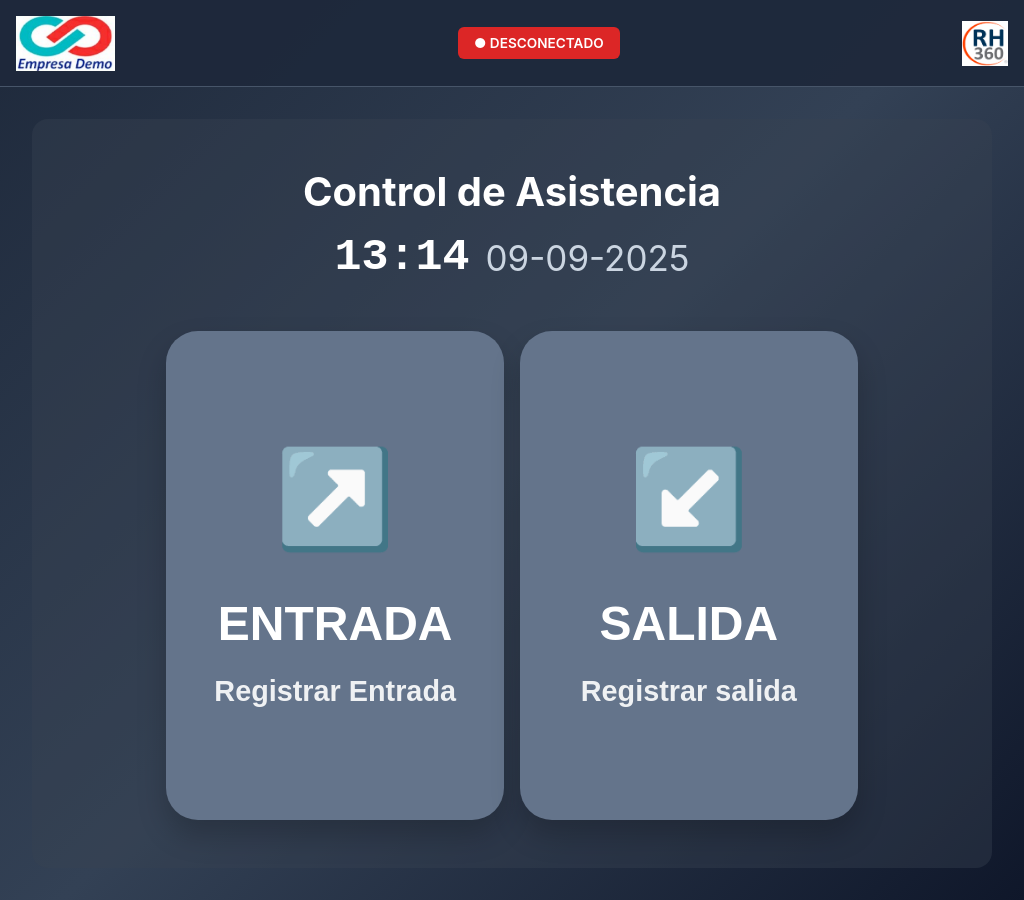
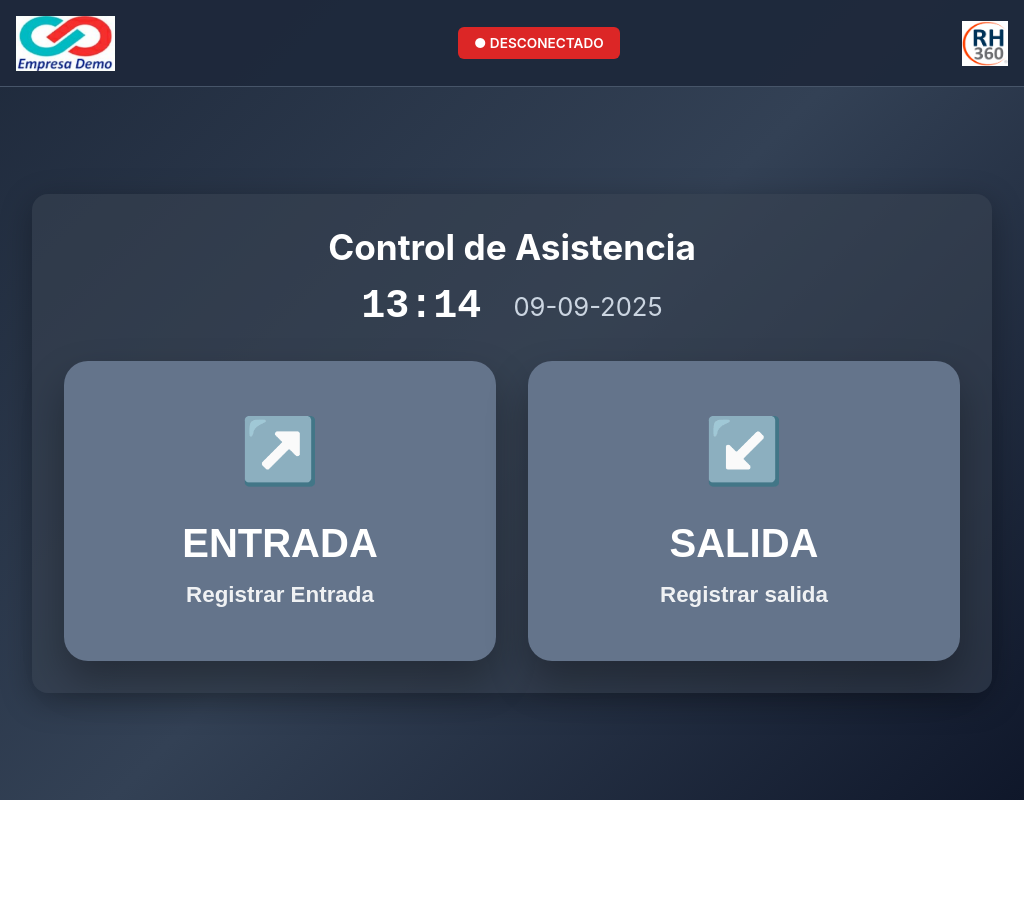
Before and after one commit to fabian123z3/desarrollobackyfrontweb, a React (Vite) app in the folder rh360-frontend-appweb/: page / in a window 1024 px wide. After the commit the page ends 800 px from the top, so only its background shows below. Built offline with nearby package versions, Linux system fonts and the light colour scheme; no server answers.

Commit message:
Fix header layout distribution

```diff
--- a/rh360-frontend-appweb/src/index.css
+++ b/rh360-frontend-appweb/src/index.css
@@ -54,7 +54,6 @@ body {
   color: white;
   border-bottom: 1px solid #475569;
   padding: 0.5rem 0;
-  flex-shrink: 0; /* No se comprime */
 }
 
 .header-container {
@@ -150,7 +149,6 @@ body {
 .main-container {
   display: flex;
   flex: 1;
-  height: calc(100vh - 60px); /* Descontar altura del header */
 }
 
 /* Área principal */
@@ -165,13 +163,11 @@ body {
 .content-container {
   width: 100%;
   max-width: 64rem;
-  height: 100%;
 }
 
 /* Vista principal */
 .main-view {
   text-align: center;
-  height: 100%;
 }
 
 .main-card {
@@ -179,15 +175,10 @@ body {
   border-radius: 1rem;
   padding: 3rem;
   margin-bottom: 2rem;
-  height: 100%;
-  display: flex;
-  flex-direction: column;
-  justify-content: center;
 }
 
 .main-header {
   margin-bottom: 3rem;
-  flex-shrink: 0;
 }
 
 .main-title {
@@ -206,19 +197,18 @@ body {
 .buttons-grid {
   display: grid;
   grid-template-columns: 1fr 1fr;
-  gap: 3rem; /* MÁS GAP */
+  gap: 2rem;
   max-width: 48rem;
   margin: 0 auto;
-  flex: 1;
 }
 
 .main-button {
  font-weight: bold;
-  padding: 6rem 3rem; /* PADDING GIGANTE */
-  border-radius: 2rem; /* MÁS REDONDEADO */
+ padding: 8rem 4rem;
+ border-radius: 3rem;
  transition: all 0.2s;
-  box-shadow: 0 15px 30px rgba(0, 0, 0, 0.2); /* SOMBRA MÁS GRANDE */
-  min-height: 24rem; /* ALTURA GIGANTE */
+ box-shadow: 0 20px 40px rgba(0, 0, 0, 0.3);
+ min-height: 30rem;
  border: none;
  cursor: pointer;
  color: white;
@@ -229,8 +219,8 @@ body {
 }
 
 .main-button:hover {
-  transform: translateY(-4px);
-  box-shadow: 0 25px 40px rgba(0, 0, 0, 0.2);
+  transform: translateY(-2px);
+  box-shadow: 0 20px 25px -5px rgba(0, 0, 0, 0.1);
 }
 
 .main-button:disabled {
@@ -256,38 +246,35 @@ body {
 }
 
 .button-icon {
-  font-size: 6rem; /* ÍCONOS GIGANTES */
-  margin-bottom: 2.5rem;
+ font-size: 12rem;
+ margin-bottom: 4rem;
  display: block;
 }
 
 .button-title {
-  font-size: 3rem; /* TÍTULOS GIGANTES */
+ font-size: 6rem;
  font-weight: bold;
-  margin-bottom: 1.5rem;
+ margin-bottom: 3rem;
 }
 
 .button-desc {
-  font-size: 1.8rem; /* DESCRIPCIÓN GRANDE */
+ font-size: 3rem;
  opacity: 0.9;
 }
 
-/* Vista de cámara - MEJORADA PARA MÓVILES */
+/* Vista de cámara */
 .camera-view {
   background-color: rgba(55, 65, 81, 0.4);
   border-radius: 1rem;
-  padding: 1rem;
+  padding: 2rem;
   flex: 1;
   display: flex;
   flex-direction: column;
-  height: 100%;
-  max-height: calc(100vh - 60px); /* Descontar header */
 }
 
 .camera-header {
   text-align: center;
   margin-bottom: 1rem;
-  flex-shrink: 0;
 }
 
 .camera-title {
@@ -307,10 +294,10 @@ body {
   background-color: black;
   border-radius: 1rem;
   overflow: hidden;
+  aspect-ratio: 16/9;
   width: 100%;
-  margin: 0 auto 1rem auto;
-  flex: 1; /* Ocupa todo el espacio disponible */
-  min-height: 300px; /* Altura mínima */
+  margin: 0 auto 1.5rem auto;
+  flex: 1;
 }
 
 .camera-video {
@@ -328,8 +315,8 @@ body {
 }
 
 .camera-circle {
-  width: 80%;
-  height: 80%;
+  width: 90%;
+  height: 90%;
   border: 4px solid white;
   border-radius: 50%;
   opacity: 0.8;
@@ -337,65 +324,64 @@ body {
 
 .camera-instructions {
   position: absolute;
-  top: 1rem;
-  left: 1rem;
-  right: 1rem;
+  top: 1.5rem;
+  left: 1.5rem;
+  right: 1.5rem;
 }
 
 .camera-instruction-box {
-  background-color: rgba(0, 0, 0, 0.7);
+  background-color: rgba(0, 0, 0, 0.6);
   color: white;
   text-align: center;
-  padding: 0.75rem 1rem;
+  padding: 0.75rem 1.5rem;
   border-radius: 0.75rem;
 }
 
 .camera-instruction-text {
-  font-size: 1rem;
+  font-size: 1.125rem;
   font-weight: 600;
 }
 
 .camera-timer {
   position: absolute;
-  bottom: 1rem;
-  left: 1rem;
-  right: 1rem;
+  bottom: 1.5rem;
+  left: 1.5rem;
+  right: 1.5rem;
 }
 
 .camera-timer-box {
-  background-color: rgba(0, 0, 0, 0.7);
+  background-color: rgba(0, 0, 0, 0.6);
   color: white;
   text-align: center;
-  padding: 0.75rem 1rem;
+  padding: 0.75rem 1.5rem;
   border-radius: 0.75rem;
 }
 
 .camera-timer-text {
-  font-size: 0.9rem;
+  font-size: 1rem;
 }
 
-/* Botones de control - MEJORADOS PARA MÓVILES */
+/* Botones de control */
 .control-buttons {
   display: flex;
-  gap: 1.5rem;
-  flex-shrink: 0;
-  margin-top: 1rem;
+  gap: 2.4rem;
+  max-width: 70rem;
+  margin: 0 auto;
+  font-size: 1.2em;
 }
 
 .control-button {
   border: none;
   font-weight: bold;
-  padding: 2rem 2rem; /* MÁS PADDING POR DEFECTO */
-  border-radius: 1rem; /* MÁS REDONDEADO */
-  font-size: 1.4rem; /* MÁS GRANDE POR DEFECTO */
+  padding: 1.5rem 2rem;
+  border-radius: 0.75rem;
+  font-size: 1.25rem;
   transition: all 0.2s;
   cursor: pointer;
   color: white;
   display: flex;
   align-items: center;
   justify-content: center;
-  min-height: 70px; /* MÁS ALTO POR DEFECTO */
-  font-weight: 800; /* MÁS NEGRITA */
 }
 
 .control-button:disabled {
@@ -404,19 +390,15 @@ body {
 }
 
 .button-capture {
-  flex: 2;
+  flex: 1;
   background-color: #2563eb;
-  box-shadow: 0 6px 20px rgba(37, 99, 235, 0.25); /* SOMBRA PARA DESTACAR */
 }
 
 .button-capture:hover:not(:disabled) {
   background-color: #1d4ed8;
-  transform: translateY(-2px);
-  box-shadow: 0 10px 25px rgba(37, 99, 235, 0.4);
 }
 
 .button-cancel {
-  flex: 1;
   background-color: #475569;
 }
 
@@ -656,11 +638,84 @@ body {
   color: #cbd5e1;
 }
 
-/* ===== RESPONSIVE MÓVILES Y TABLETS ===== */
+/* Responsive breakpoints */
 
-/* Móviles y tablets en orientación portrait */
-@media (max-width: 1024px) and (orientation: portrait) {
-  /* Header más compacto */
+/* Tablets grandes y desktop pequeño */
+@media (min-width: 768px) and (max-width: 1200px) {
+  .header-content-distributed {
+    gap: 2rem;
+    min-height: 70px;
+  }
+
+  .header-left img {
+    height: 55px;
+    max-width: 130px;
+  }
+
+  .header-right img {
+    height: 45px;
+    max-width: 85px;
+  }
+
+  .status-badge {
+    font-size: 0.85rem;
+    padding: 0.5rem 1rem;
+  }
+}
+
+/* Desktop grande */
+@media (min-width: 1200px) {
+  .header-container {
+    padding: 0 2rem;
+  }
+
+  .header-content-distributed {
+    gap: 3rem;
+    min-height: 80px;
+  }
+
+  .header-left img {
+    height: 60px;
+    max-width: 140px;
+  }
+
+  .header-right img {
+    height: 50px;
+    max-width: 90px;
+  }
+
+  .status-badge {
+    font-size: 0.9rem;
+    padding: 0.6rem 1.2rem;
+  }
+}
+
+/* Responsive general */
+@media (max-width: 1024px) {
+  .main-container {
+    flex-direction: column;
+    height: 100vh;
+  }
+
+  .main-area {
+    order: 1;
+    padding-top: 1rem;
+    padding-bottom: 1rem;
+    flex: 1;
+  }
+
+  .buttons-grid {
+    grid-template-columns: 1fr;
+    gap: 1.5rem;
+  }
+
+  .control-buttons {
+    flex-direction: column;
+  }
+}
+
+/* Móviles y tablets pequeñas */
+@media (max-width: 767px) {
   .header {
     padding: 0.25rem 0;
   }
@@ -689,265 +744,37 @@ body {
     padding: 0.3rem 0.6rem;
   }
 
-  /* Main container ocupa toda la altura */
-  .main-container {
-    flex-direction: column;
-    height: calc(100vh - 50px); /* Descontar header compacto */
-  }
-
   .main-area {
-    order: 1;
-    padding: 0.5rem;
+    padding: 1rem;
     flex: 1;
-    height: 100%;
-  }
-
-  .content-container {
-    height: 100%;
-  }
-
-  /* Vista principal móvil */
-  .main-view {
-    height: 100%;
   }
 
   .main-card {
-    padding: 1rem;
-    margin-bottom: 0;
-    height: 100%;
+    padding: 1.5rem;
   }
 
   .main-title {
-    font-size: 1.8rem;
-    margin-bottom: 0.5rem;
+    font-size: 2rem;
   }
 
-  .main-header {
-    margin-bottom: 1.5rem;
-  }
-
-  /* Tiempo más compacto */
-  .time-clock {
-    font-size: 2.5rem;
-  }
-
-  .time-date {
-    font-size: 1.5rem;
-  }
-
-  /* Botones principales en móvil */
-  .buttons-grid {
-    grid-template-columns: 1fr;
-    gap: 1rem;
+  .camera-view {
+    padding: 1rem;
     flex: 1;
-    max-width: none;
-  }
-
-  .main-button {
-    padding: 2rem 1rem;
-    min-height: 0;
-    height: 100%;
-    border-radius: 1rem;
-  }
-
-  .button-icon {
-    font-size: 3rem;
-    margin-bottom: 1rem;
-  }
-
-  .button-title {
-    font-size: 1.5rem;
-    margin-bottom: 0.75rem;
-  }
-
-  .button-desc {
-    font-size: 1rem;
-  }
-
-  /* Vista de cámara PANTALLA COMPLETA en móvil */
-  .camera-view {
-    padding: 0.75rem;
-    height: 100%;
-    border-radius: 0.75rem;
-  }
-
-  .camera-header {
-    margin-bottom: 0.75rem;
-  }
-
-  .camera-title {
-    font-size: 1.4rem;
-    margin-bottom: 0.25rem;
-  }
-
-  .camera-subtitle {
-    font-size: 1rem;
   }
 
   .camera-container {
+    max-width: 100%;
+    margin-bottom: 1rem;
     flex: 1;
-    min-height: calc(100vh - 200px); /* Máximo espacio disponible */
-    margin-bottom: 0.75rem;
   }
 
   .camera-circle {
-    width: 85%;
-    height: 85%;
-    border-width: 3px;
+    width: 90%;
+    height: 90%;
   }
 
-  .camera-instructions {
-    top: 0.75rem;
-    left: 0.75rem;
-    right: 0.75rem;
-  }
-
-  .camera-instruction-text {
-    font-size: 0.9rem;
-  }
-
-  .camera-timer {
-    bottom: 0.75rem;
-    left: 0.75rem;
-    right: 0.75rem;
-  }
-
-  .camera-timer-text {
-    font-size: 0.8rem;
-  }
-
-  /* Botones de control móvil */
-  .control-buttons {
-    flex-direction: column;
-    gap: 0.75rem;
-    margin-top: 0.75rem;
-  }
-
-  .control-button {
-    padding: 1.25rem 1rem;
-    font-size: 1.1rem;
-    min-height: 55px;
-    border-radius: 0.75rem;
-  }
-
-  .button-capture {
-    flex: none;
-  }
-
-  .button-cancel {
-    flex: none;
-  }
-
-  /* Modal responsive */
   .modal {
     margin: 1rem;
-    padding: 1.5rem;
-  }
-
-  .modal-icon {
-    font-size: 3rem;
-    margin-bottom: 1rem;
-  }
-
-  .modal-title {
-    font-size: 1.3rem;
-    margin-bottom: 1rem;
-  }
-
-  .modal-name {
-    font-size: 1.3rem;
-  }
-}
-
-/* Tablets grandes y desktop pequeño */
-@media (min-width: 768px) and (max-width: 1200px) {
-  .header-content-distributed {
-    gap: 2rem;
-    min-height: 70px;
-  }
-
-  .header-left img {
-    height: 55px;
-    max-width: 130px;
-  }
-
-  .header-right img {
-    height: 45px;
-    max-width: 85px;
-  }
-
-  .status-badge {
-    font-size: 0.85rem;
-    padding: 0.5rem 1rem;
-  }
-
-  .main-container {
-    height: calc(100vh - 70px);
-  }
-
-  .camera-container {
-    min-height: calc(100vh - 250px);
-  }
-}
-
-/* Desktop grande */
-@media (min-width: 1200px) {
-  .header-container {
-    padding: 0 2rem;
-  }
-
-  .header-content-distributed {
-    gap: 3rem;
-    min-height: 80px;
-  }
-
-  .header-left img {
-    height: 60px;
-    max-width: 140px;
-  }
-
-  .header-right img {
-    height: 50px;
-    max-width: 90px;
-  }
-
-  .status-badge {
-    font-size: 0.9rem;
-    padding: 0.6rem 1.2rem;
-  }
-
-  .main-container {
-    height: calc(100vh - 80px);
-  }
-
-  .buttons-grid {
-    gap: 2rem;
-    max-width: none;
-    flex: 1;
-    display: grid;
-    grid-template-columns: 1fr 1fr;
-    align-items: stretch;
-  }
-
-  .main-button {
-    padding: 2rem;
-    height: 100%;
-    min-height: 300px;
-    border-radius: 1.5rem;
-  }
-
-  .button-icon {
-    font-size: 4rem;
-    margin-bottom: 2rem;
-  }
-
-  .button-title {
-    font-size: 2.5rem;
-    margin-bottom: 1rem;
-  }
-
-  .button-desc {
-    font-size: 1.4rem;
   }
 }
 
@@ -972,44 +799,207 @@ body {
     font-size: 0.65rem;
     padding: 0.25rem 0.5rem;
   }
-
-  .main-container {
-    height: calc(100vh - 45px);
 }
 
-  .camera-view {
-    padding: 0.5rem;
+/* Para orientación vertical (portrait) */
+@media (orientation: portrait) {
+  .header {
+    position: sticky;
+    top: 0;
+    z-index: 100;
   }
 
-  .camera-container {
-    min-height: calc(100vh - 180px);
-  }
-
-  .control-button {
-    padding: 1rem;
-    font-size: 1rem;
-    min-height: 50px;
+  .header-content-distributed {
+    min-height: 55px;
   }
 }
 
-/* Landscape en móviles */
-@media (max-width: 1024px) and (orientation: landscape) {
+/* Para pantallas muy anchas (landscape extremo) */
+@media (min-width: 1400px) {
+  .header-container {
+    max-width: 1400px;
+    padding: 0 3rem;
+  }
+
+  .header-content-distributed {
+    gap: 4rem;
+  }
+}
+/* Botones más grandes para desktop - Agregar/reemplazar en tu CSS */
+
+@media (min-width: 1024px) {
   .main-container {
-    flex-direction: row;
-    height: calc(100vh - 50px);
+    height: calc(100vh - 70px);
+    overflow: hidden;
+  }
+
+  .main-area {
+    padding: 1.5rem 2rem;
+    align-items: center;
+    justify-content: center;
+    height: 100%;
+  }
+
+  .content-container {
+    max-width: 1200px;
+    width: 100%;
+    height: 100%;
+    display: flex;
+    flex-direction: column;
+    justify-content: center;
+  }
+
+  .main-card {
+    padding: 2rem;
+    margin-bottom: 0;
+    background-color: rgba(55, 65, 81, 0.6);
+    box-shadow: 0 8px 32px rgba(0, 0, 0, 0.3);
+    height: 100%;
+    display: flex;
+    flex-direction: column;
+    justify-content: center;
+  }
+
+  .main-header {
+    margin-bottom: 2rem;
+    flex-shrink: 0; /* No se comprime */
+  }
+
+  .main-title {
+    font-size: 2.2rem;
+    margin-bottom: 1rem;
+  }
+
+  /* Tiempo compacto */
+  .time-display div {
+    gap: 2rem !important;
+  }
+
+  .time-clock {
+    font-size: 2.5rem;
+  }
+
+  .time-date {
+    font-size: 1.6rem;
+  }
+
+  /* Botones que ocupan el máximo espacio disponible */
+  .buttons-grid {
+    gap: 2rem;
+    max-width: none; /* Sin límite de ancho */
+    margin: 0;
+    flex: 1; /* Ocupa todo el espacio restante */
+    display: grid;
+    grid-template-columns: 1fr 1fr;
+    align-items: stretch; /* Botones se estiran verticalmente */
+  }
+
+  .main-button {
+    padding: 2rem;
+    height: 100%; /* Altura completa disponible */
+    min-height: 300px; /* Mínimo generoso */
+    border-radius: 1.5rem;
+    transition: all 0.3s ease;
+    display: flex;
+    flex-direction: column;
+    justify-content: center;
+    align-items: center;
+  }
+
+  .main-button:hover {
+    transform: translateY(-4px);
+    box-shadow: 0 15px 35px rgba(0, 0, 0, 0.2);
+  }
+
+  .button-icon {
+    font-size: 4rem; /* Iconos más grandes */
+    margin-bottom: 2rem;
+    flex-shrink: 0;
+  }
+
+  .button-title {
+    font-size: 2.5rem; /* Títulos más grandes */
+    margin-bottom: 1rem;
+    flex-shrink: 0;
+  }
+
+  .button-desc {
+    font-size: 1.4rem; /* Descripción más grande */
+    flex-shrink: 0;
+  }
+}
+
+/* Para pantallas medianas (1200px - 1599px) */
+@media (min-width: 1200px) and (max-width: 1599px) {
+  .buttons-grid {
+    gap: 2.5rem;
+  }
+
+  .main-button {
+    min-height: 350px;
+  }
+
+  .button-icon {
+    font-size: 4.5rem;
+  }
+
+  .button-title {
+    font-size: 2.8rem;
+  }
+
+  .button-desc {
+    font-size: 1.5rem;
+  }
+}
+
+/* Para pantallas grandes (1600px+) */
+@media (min-width: 1600px) {
+  .main-area {
+    padding: 2rem 4rem;
   }
 
   .buttons-grid {
-    grid-template-columns: 1fr 1fr;
-    gap: 1rem;
+    gap: 3rem;
   }
 
-  .camera-container {
-    min-height: calc(100vh - 150px);
+  .main-button {
+    min-height: 400px;
+    padding: 3rem;
   }
 
-  .control-buttons {
-    flex-direction: row;
-    gap: 1rem;
+  .button-icon {
+    font-size: 5rem;
+    margin-bottom: 2.5rem;
+  }
+
+  .button-title {
+    font-size: 3.2rem;
+    margin-bottom: 1.5rem;
+  }
+
+  .button-desc {
+    font-size: 1.8rem;
   }
 }
+
+/* Pantallas extra grandes (1920px+) */
+@media (min-width: 1920px) {
+  .main-button {
+    min-height: 450px;
+    padding: 4rem;
+  }
+
+  .button-icon {
+    font-size: 6rem;
+    margin-bottom: 3rem;
+  }
+
+  .button-title {
+    font-size: 3.8rem;
+    margin-bottom: 2rem;
+  }
+
+  .button-desc {
+    font-size: 2rem;
+  }
+}
```
Lines whose indentation alone changed are shown as unchanged.
